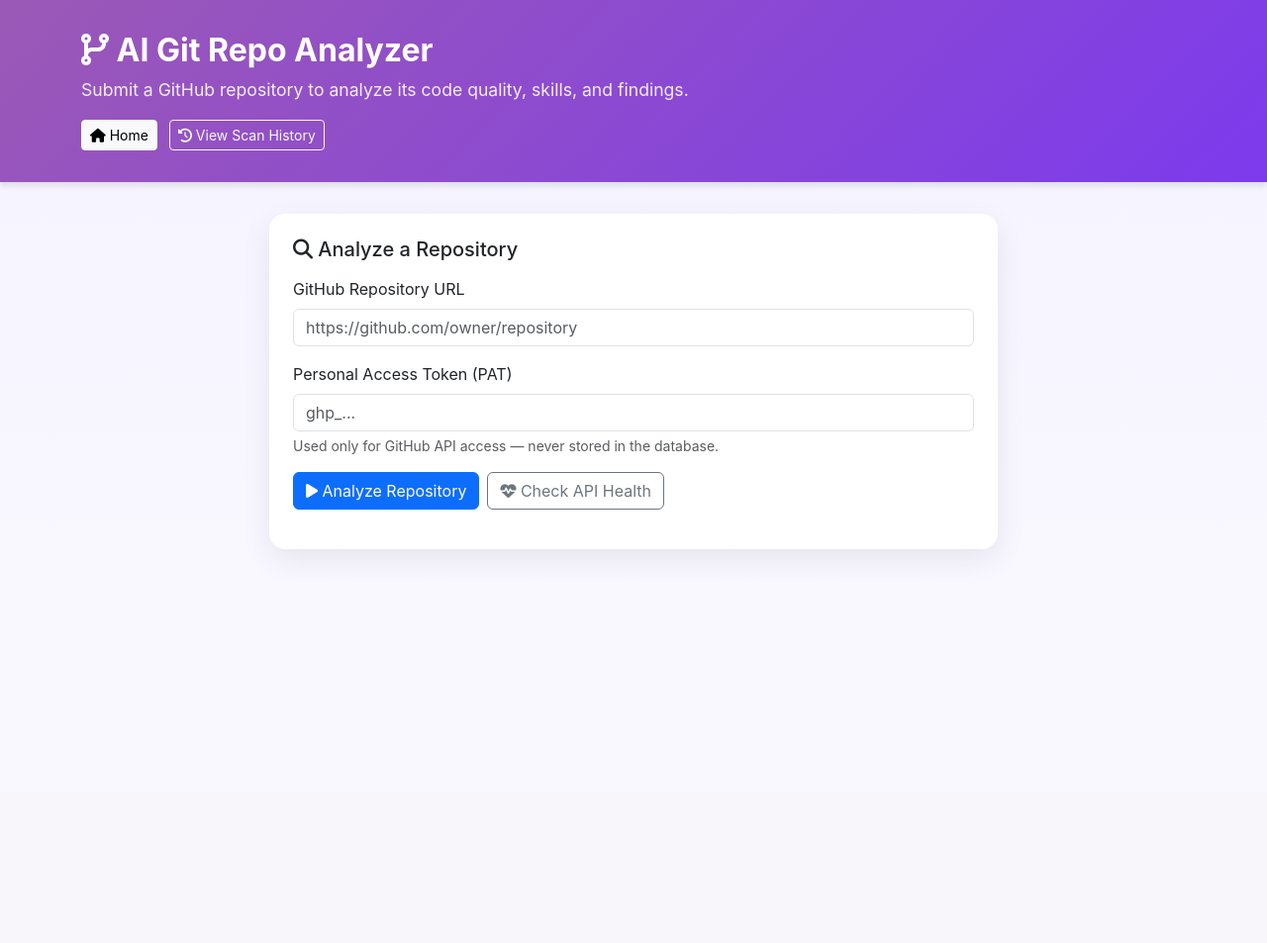
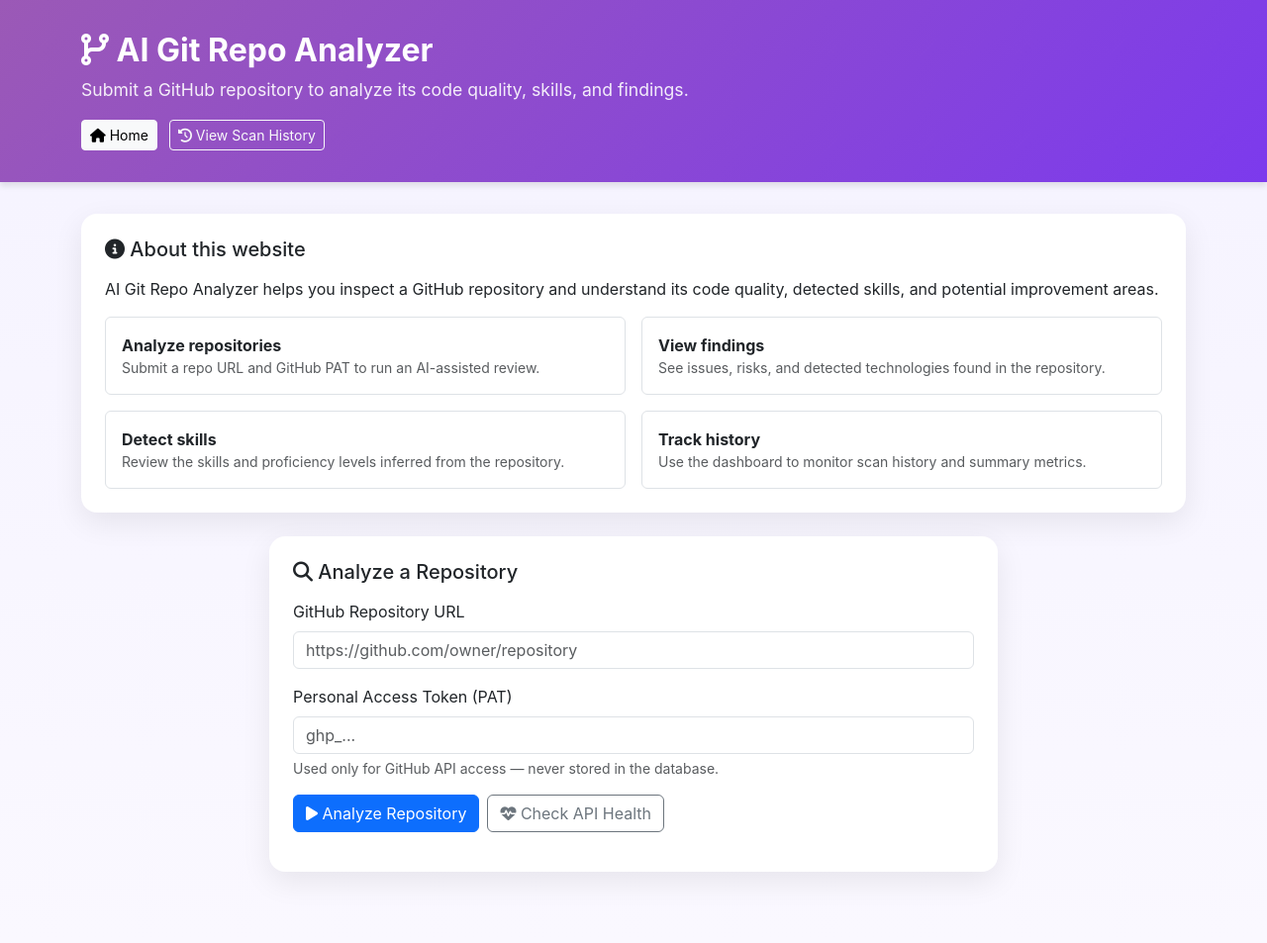
Before and after one commit to sjasthi/ai-git-repo-analyzer, a PHP site: page / in a window 1280 px wide. Shown: the whole page at 99% size. Before the commit the page ends 561 px from the top, so only its background shows below. Run offline with PHP 8.4, Linux system fonts and the light colour scheme.

Commit message:
Update changes

```diff
--- a/dashboard.php
+++ b/dashboard.php
@@ -178,7 +178,7 @@ try {
                     <i class="fas fa-home"></i> Home
                 </a>
                 <a href="dashboard.php" class="btn btn-light btn-sm text-purple">
-                    <i class="fas fa-th-large"></i> Dashboard
+                    <i class="fas fa-th-large"></i> Recent History
                 </a>
             </div>
         </div>
--- a/index.php
+++ b/index.php
@@ -96,6 +96,39 @@ declare(strict_types=1);
             <a href="dashboard.php" class="btn btn-outline-light btn-sm">
                 <i class="fas fa-history"></i> View Scan History
             </a>
+        </div>
+    </div>
+</div>
+
+<div class="container mb-4">
+    <div class="card p-4">
+        <h2 class="h5 mb-3"><i class="fas fa-info-circle text-purple"></i> About this website </h2>
+        <p class="mb-3">AI Git Repo Analyzer helps you inspect a GitHub repository and understand its code quality, detected skills, and potential improvement areas.</p>
+        <div class="row row-cols-1 row-cols-md-2 g-3">
+            <div class="col">
+                <div class="p-3 border rounded bg-white">
+                    <strong>Analyze repositories</strong>
+                    <p class="mb-0 small text-muted">Submit a repo URL and GitHub PAT to run an AI-assisted review.</p>
+                </div>
+            </div>
+            <div class="col">
+                <div class="p-3 border rounded bg-white">
+                    <strong>View findings</strong>
+                    <p class="mb-0 small text-muted">See issues, risks, and detected technologies found in the repository.</p>
+                </div>
+            </div>
+            <div class="col">
+                <div class="p-3 border rounded bg-white">
+                    <strong>Detect skills</strong>
+                    <p class="mb-0 small text-muted">Review the skills and proficiency levels inferred from the repository.</p>
+                </div>
+            </div>
+            <div class="col">
+                <div class="p-3 border rounded bg-white">
+                    <strong>Track history</strong>
+                    <p class="mb-0 small text-muted">Use the dashboard to monitor scan history and summary metrics.</p>
+                </div>
+            </div>
         </div>
     </div>
 </div>
```
